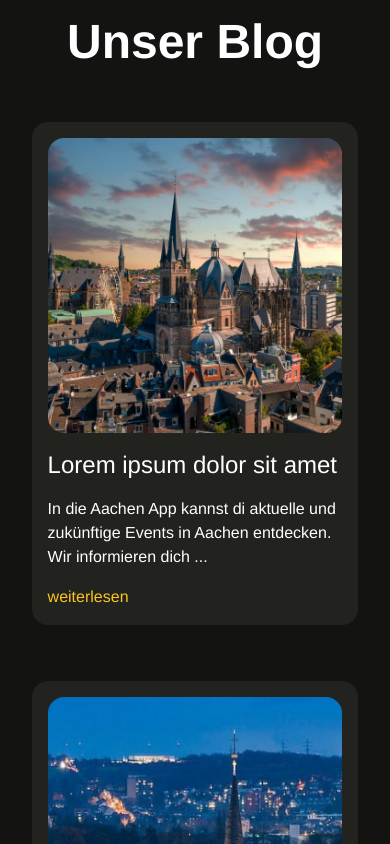
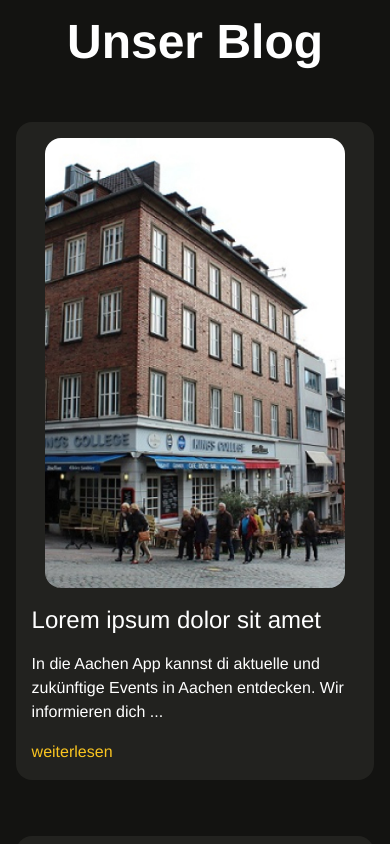
Before and after one commit to FynnFrings/aachen-web-app, a Next.js app in the folder frontend/: page / in a window 390 px wide. Shown: the part 4320-5164 px from the top of the page. Built offline with nearby package versions, Linux system fonts and the light colour scheme.

Commit message:
fixed size of picture in blog part for mobile version

```diff
--- a/frontend/components/Blog/Blog.tsx
+++ b/frontend/components/Blog/Blog.tsx
@@ -1,8 +1,7 @@
 import BlogCard from "./BlogCard";
 import BlogDesktop from "./BlogDesktop";
-import AachenPic from "../../public/aachen_pic_2.png";
 import AachenPic2 from "../../public/AachenPics/aachen3.jpg";
-
+import Aachen5 from "../../public/AachenPics/aachen5.jpg";
 const Blog = () => {
   return (
     <>
@@ -10,8 +9,8 @@ const Blog = () => {
         <h1 className="text-white font-bold text-5xl text-center">
           Unser Blog
         </h1>
-        <div className="flex flex-col items-center gap-y-14 lg:hidden">
-          <BlogCard photo={AachenPic} />
+        <div className="flex flex-col items-center gap-y-14 lg:hidden md:flex-row md:flex-wrap md:justify-center md:items-stretch">
+          <BlogCard photo={Aachen5} />
           <BlogCard photo={AachenPic2} />
         </div>
         <div className="hidden lg:w-full lg:flex lg:justify-center">
--- a/frontend/components/Blog/BlogCard.tsx
+++ b/frontend/components/Blog/BlogCard.tsx
@@ -9,16 +9,17 @@ interface Props {
 const BlogCard: FC<Props> = ({ photo }) => {
   return (
     <>
-      <div className="bg-[#22221f] flex flex-col mx-4 px-4 py-4 gap-y-4 rounded-2xl lg:mx-0 lg:px-10 lg:py-10 lg:whitespace-normal">
-        <div className="flex justify-center">
+      <div className="w-full bg-[#22221f] flex flex-col mx-4 px-4 py-4 gap-y-4 rounded-2xl md:w-[45%] md:flex md:flex-col md:justify-between lg:w-full lg:mx-0 lg:px-10 lg:py-10 lg:whitespace-normal">
+        <div className="flex justify-center w-full h-full items-center">
           <Image
-            className="rounded-2xl text-center w-full"
+            className="rounded-2xl text-center lg:w-full"
             src={photo}
             alt="aachen"
-            width={400}
-            height={400}
+            width={300}
+            height={300}
           />
         </div>
+        <div className="flex flex-col gap-y-4">
           <h2 className="text-white font-medium text-2xl">
             Lorem ipsum dolor sit amet
           </h2>
@@ -30,6 +31,7 @@ const BlogCard: FC<Props> = ({ photo }) => {
             <button className="text-[#FAC520] text-left">weiterlesen</button>
           </Link>
         </div>
+      </div>
     </>
   );
 };
```
Lines whose indentation alone changed are shown as unchanged.
